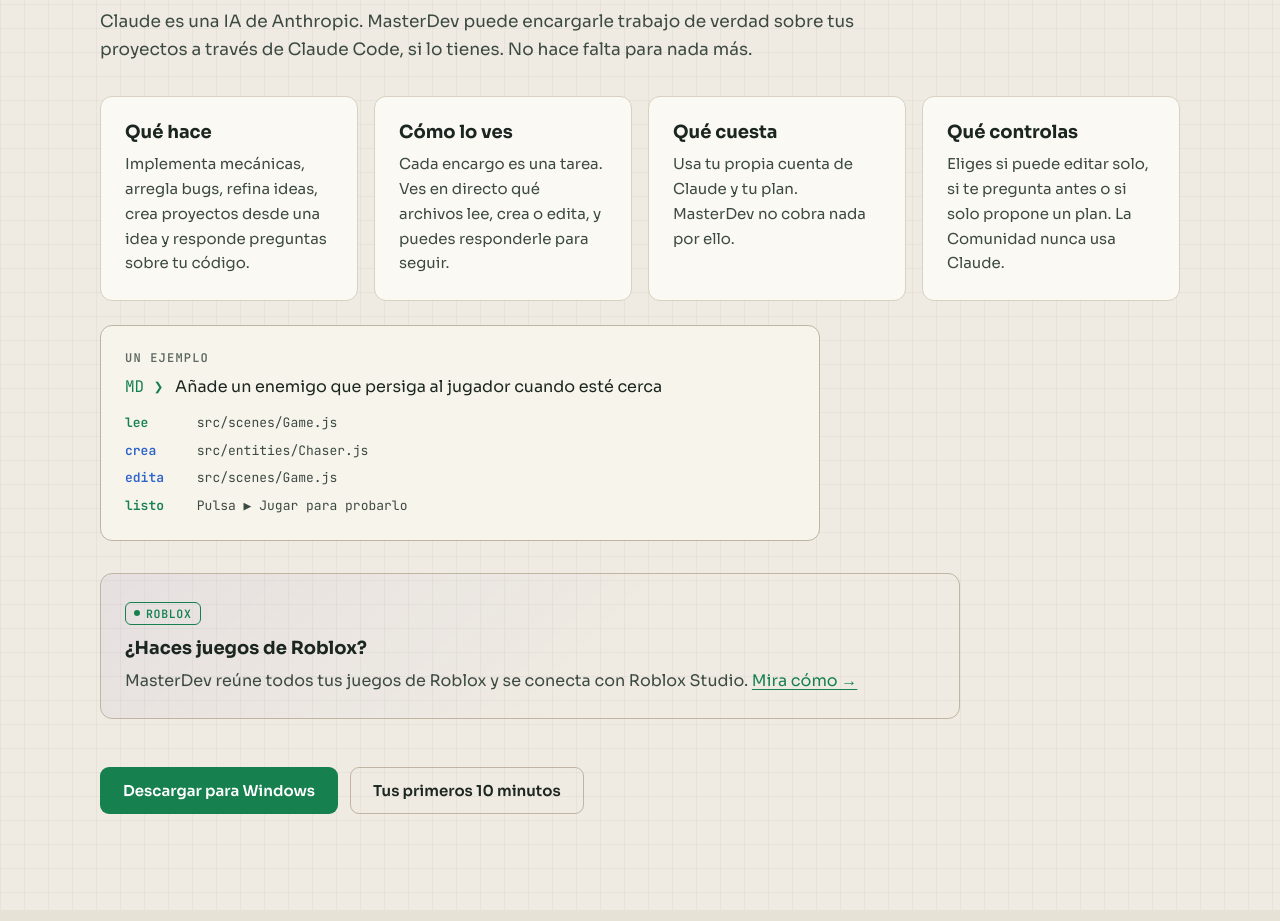
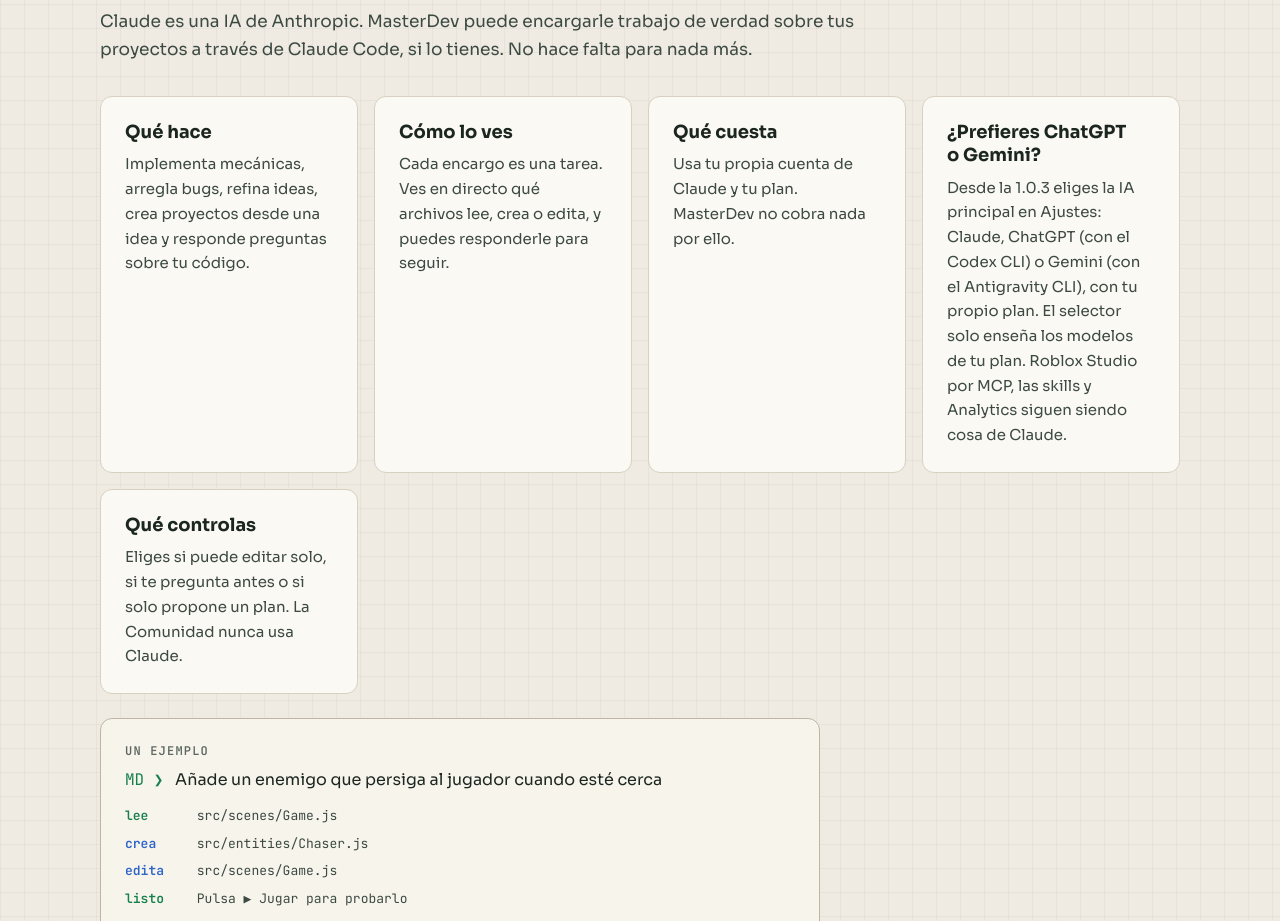
Before and after one commit to noahxaviertrinidad-collab/masterdev-releases, a plain HTML site: page creadores.html in a window 1280 px wide. Shown: the part 2180-3101 px from the top of the page. Drawn offline with Linux system fonts and the light colour scheme.

Commit message:
Creadores: ChatGPT y Gemini como IA principal (MasterDev 1.0.3)
Co-Authored-By: Claude Opus 5.5 <noreply@anthropic.com>

```diff
--- a/creadores.html
+++ b/creadores.html
@@ -124,6 +124,10 @@
           <p>Usa tu propia cuenta de Claude y tu plan. MasterDev no cobra nada por ello.</p>
         </article>
         <article class="card">
+          <h3>¿Prefieres ChatGPT o Gemini?</h3>
+          <p>Desde la 1.0.3 eliges la IA principal en Ajustes: Claude, ChatGPT (con el Codex CLI) o Gemini (con el Antigravity CLI), con tu propio plan. El selector solo enseña los modelos de tu plan. Roblox Studio por MCP, las skills y Analytics siguen siendo cosa de Claude.</p>
+        </article>
+        <article class="card">
           <h3>Qué controlas</h3>
           <p>Eliges si puede editar solo, si te pregunta antes o si solo propone un plan. La Comunidad nunca usa Claude.</p>
         </article>
```
Also changed, not shown: _src/pages/creadores.html (+4 -0 lines), en/creadores.html (+4 -0 lines).
